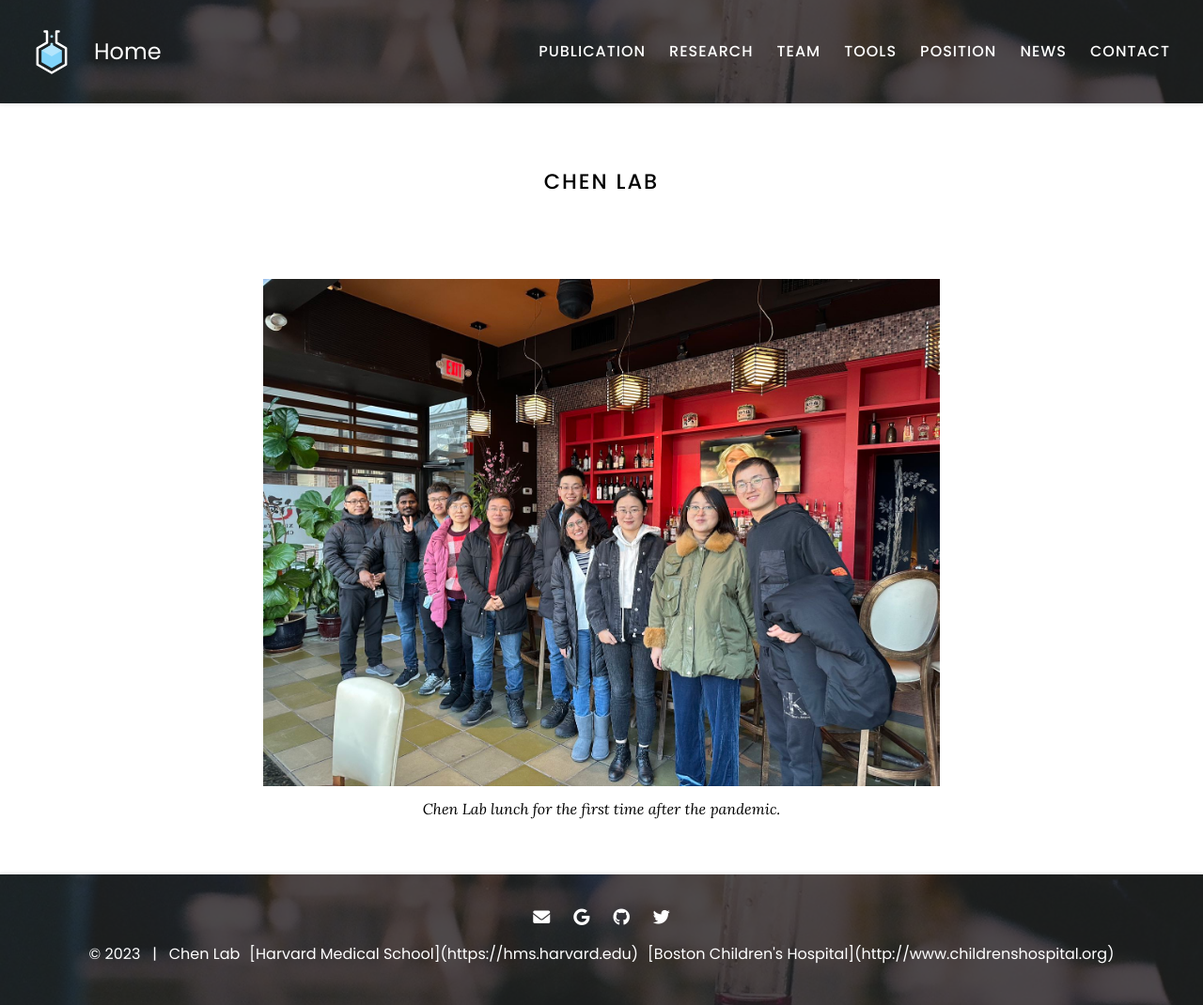
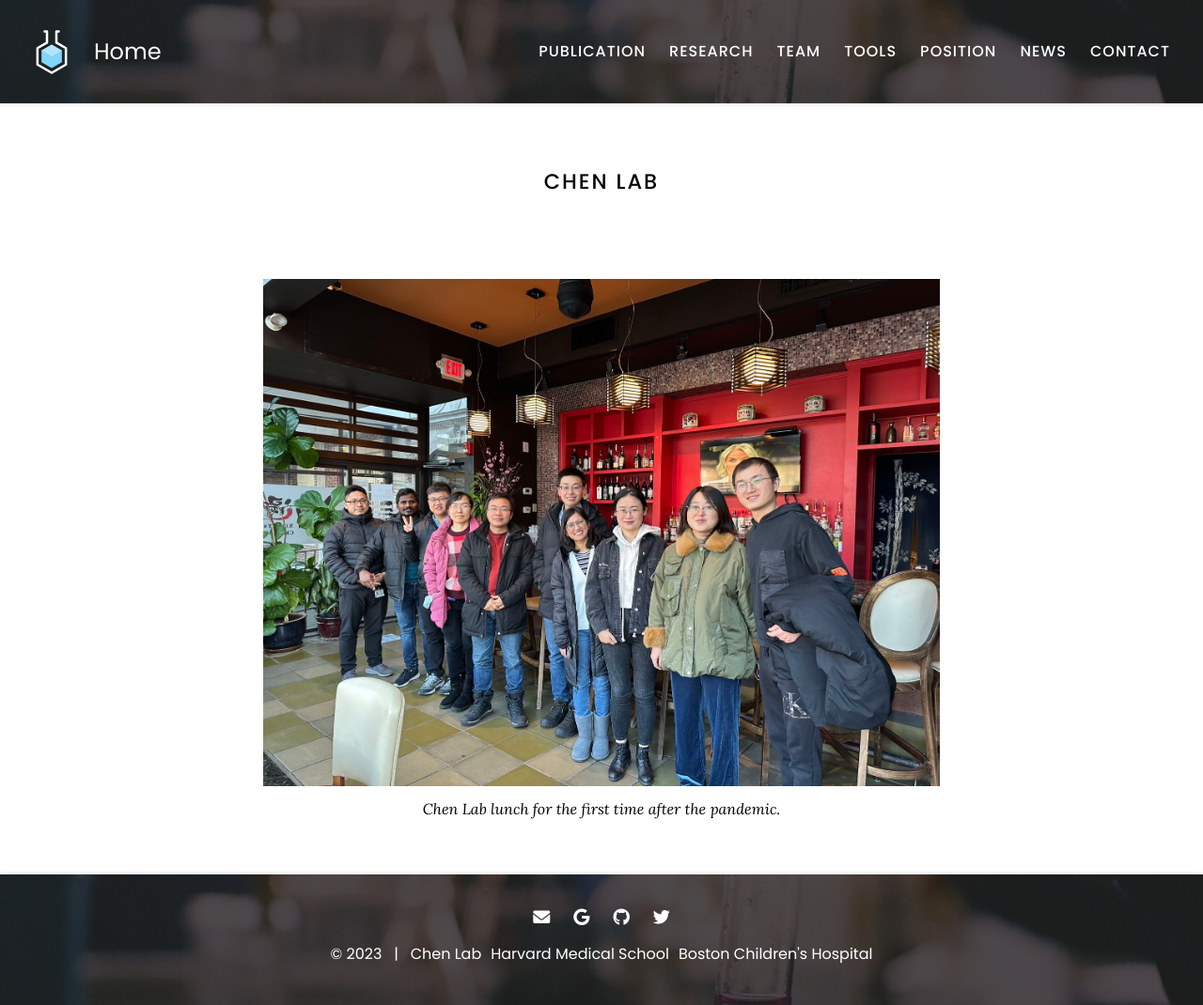
Before and after one commit to kaifuchenlab/kaifuchenlab.github.io, a Jekyll site: the page built from index.md, in a window 1280 px wide. Shown: the whole page at 94% size. Built offline with Jekyll 4.4.1, drawn with Linux system fonts in a browser that asks for light colours; part of the change alters nothing that is shown.

Commit message:
Update footer.html

```diff
--- a/_includes/footer.html
+++ b/_includes/footer.html
@@ -34,10 +34,10 @@
       Chen Lab
     </span>
     <span>
-      [Harvard Medical School](https://hms.harvard.edu)
+      Harvard Medical School
     </span>
     <span>
-      [Boston Children's Hospital](http://www.childrenshospital.org)
+      Boston Children's Hospital
     </span>
   </div>
 
```
